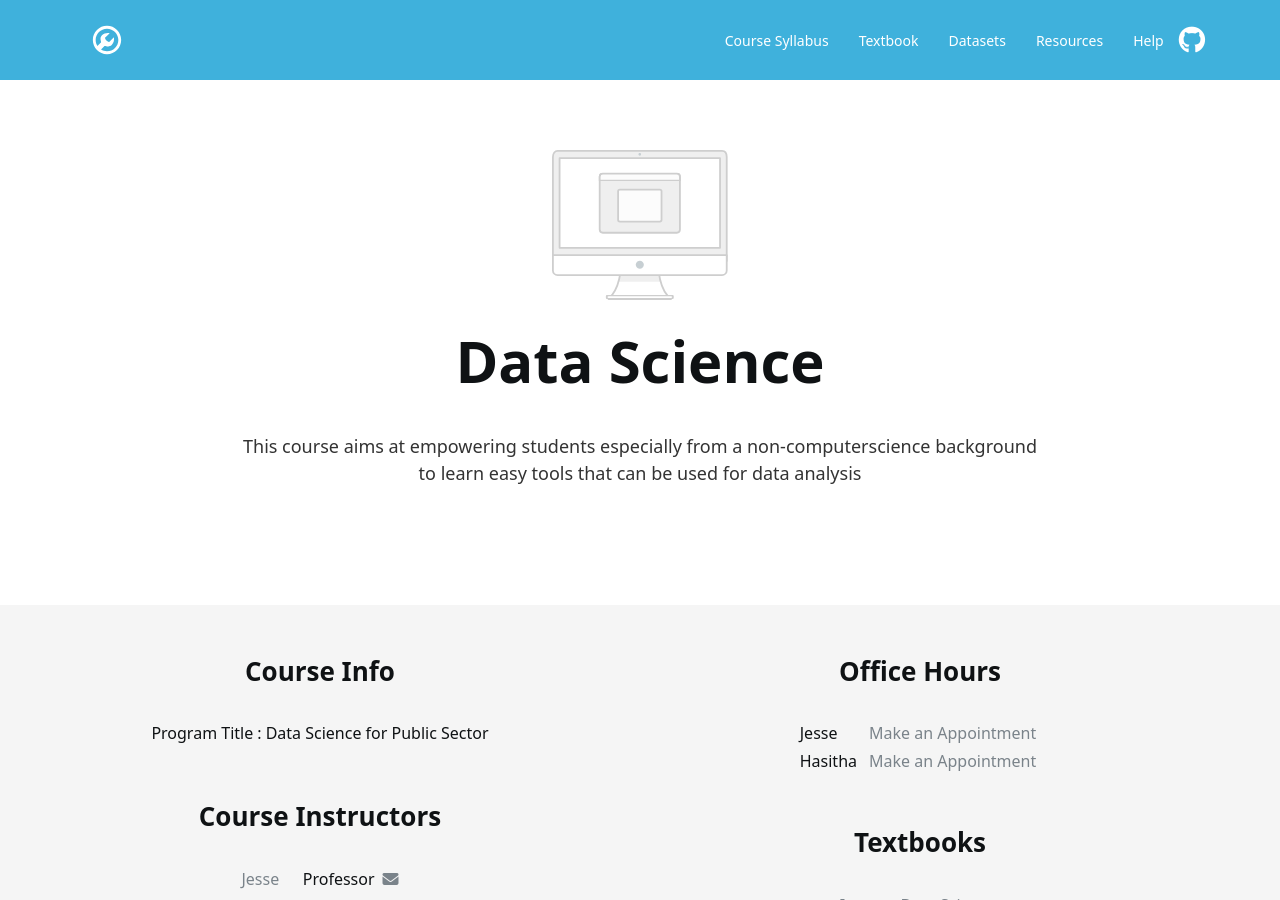
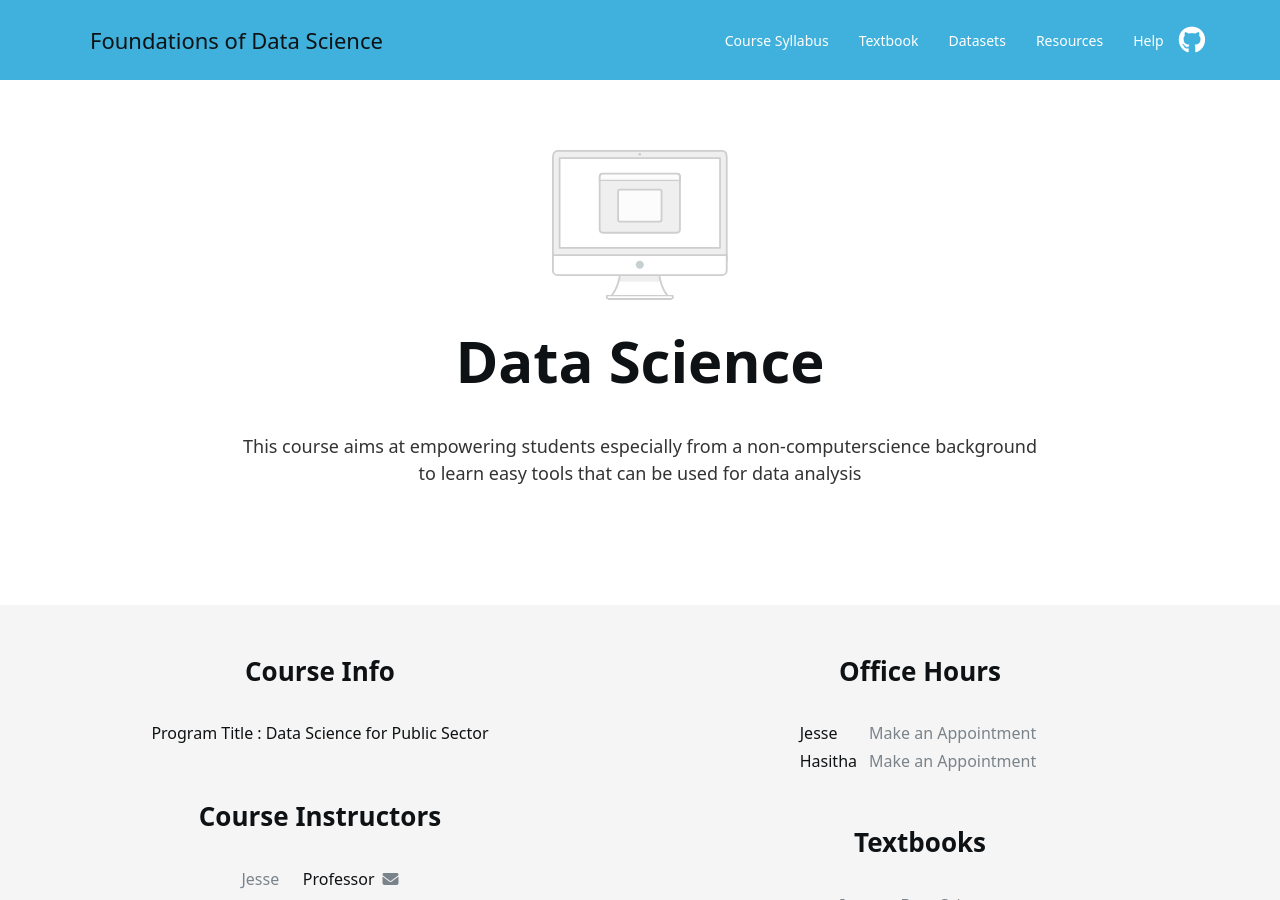
Before and after one commit to hasi96/course_website, a Jekyll site: the page built from index.md, in a window 1280 px wide and 900 px high. Built offline with Jekyll 4.4.1, drawn with Linux system fonts in a browser that asks for light colours; nearby versions of some CDN libraries; a style sheet for code colours, icons or effects is not loaded; our own code applies the rules of GitHub Pages for plain Markdown files.

Commit message:
Update _config.yml

```diff
--- a/_config.yml
+++ b/_config.yml
@@ -5,8 +5,8 @@
 # 'bundle exec jekyll serve'. If you change this file, please restart the server process.
 
 # Site title and description
-title:              Docs
-description:        Documentation Jekyll theme.
+title:              DS4PS
+description:        Website for the MS in Program Eval and Data Analytics Program, ASU
 
 # Site subpath, e.g. /blog
 baseurl:            "/course_website"
@@ -19,8 +19,8 @@
 
 # Site logo, image or text
 brand:
-    image:          logo.svg  # e.g. logo.png, upload logo image file to /assets/img/ folder
-    text:           Docs      # if the above "logo:" image variable  is not set, this text logo is displayed instead
+    image:          # logo.svg  # e.g. logo.png, upload logo image file to /assets/img/ folder
+    text:           Foundations of Data Science      # if the above "logo:" image variable  is not set, this text logo is displayed instead
 
 # Default author settings
 author:
```
